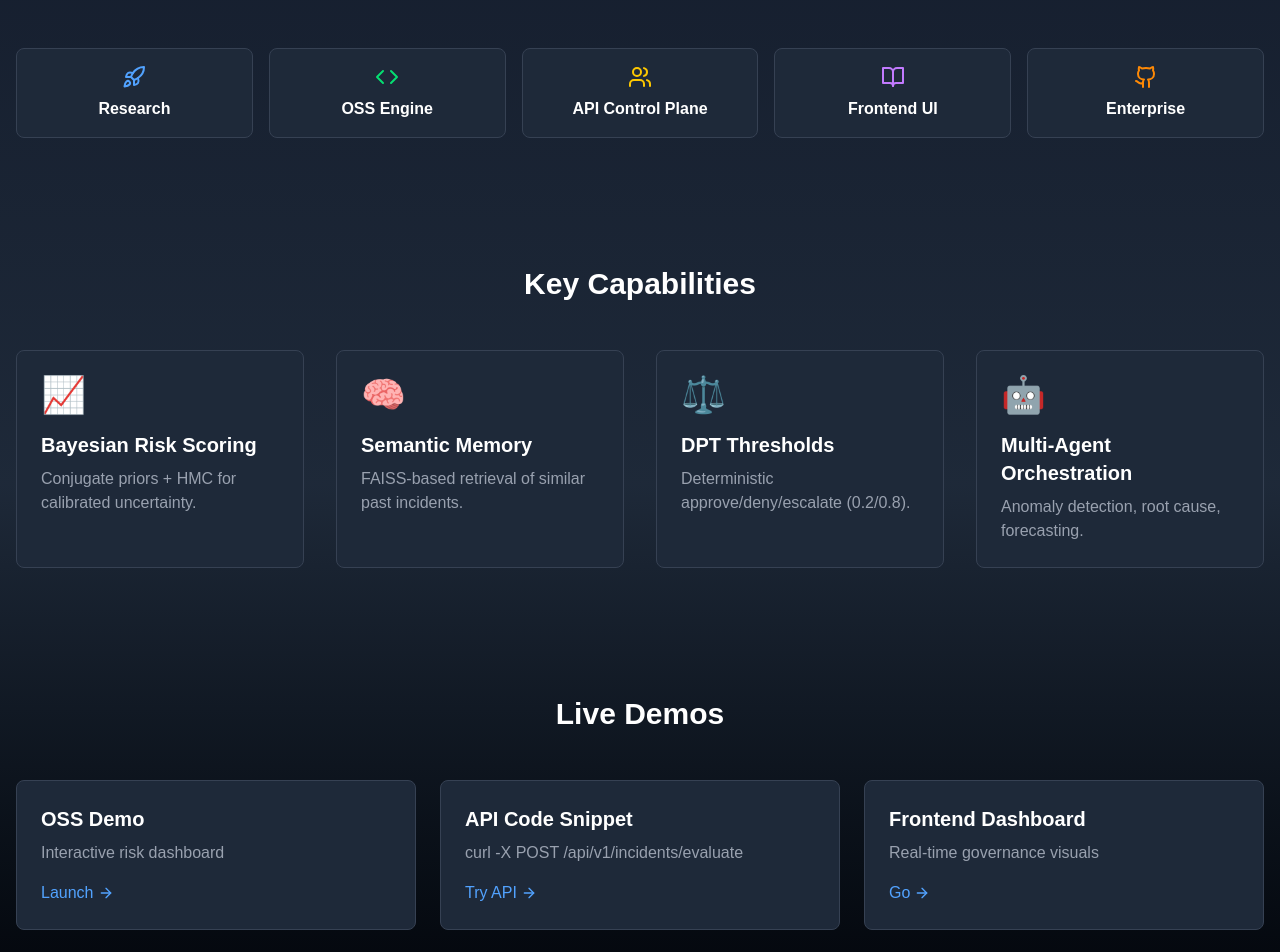
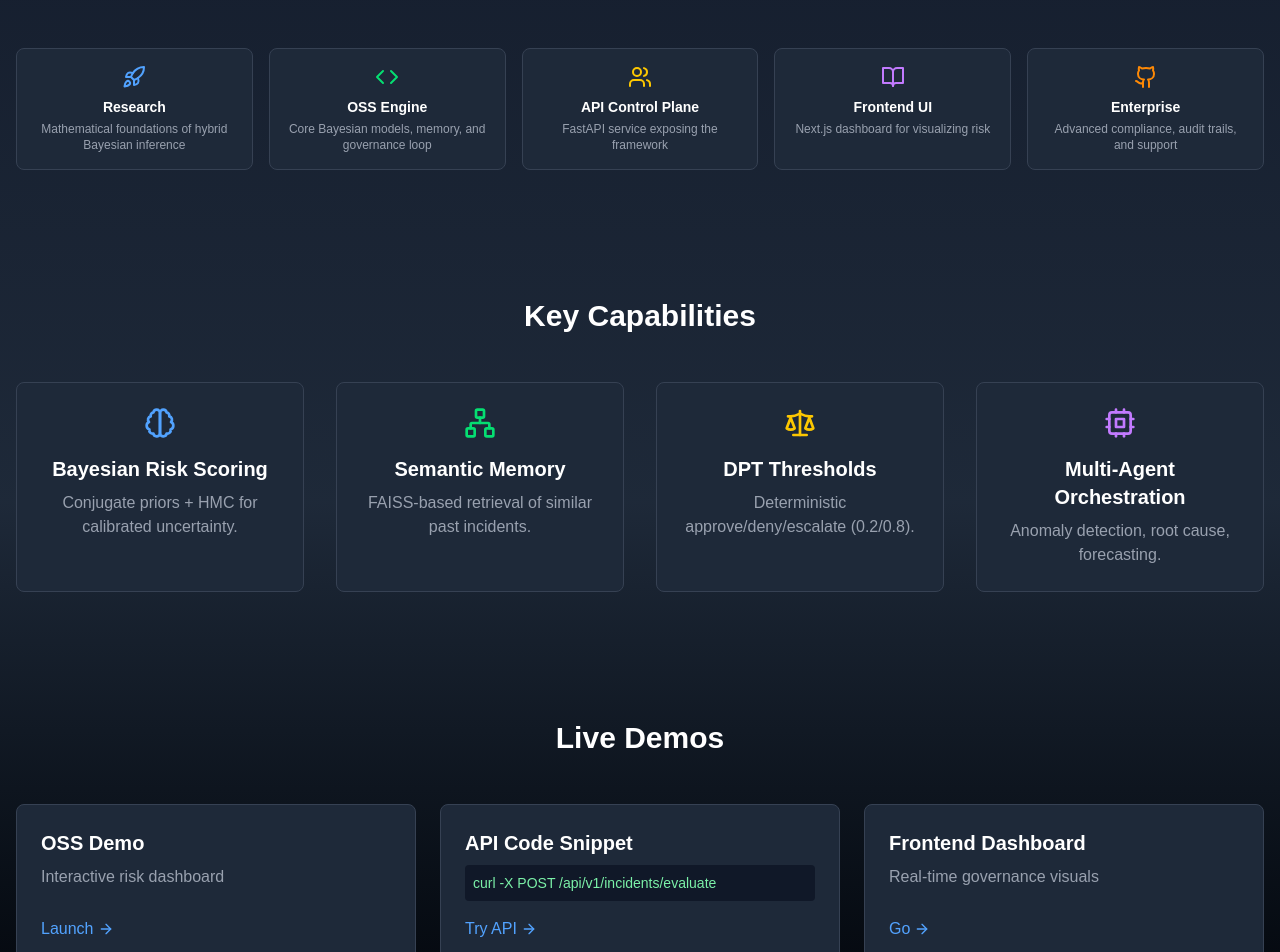
Before and after one commit to arf-foundation/arf-frontend, a Next.js app: page / in a window 1280 px wide. Shown: the part 500-1452 px from the top of the page. Built offline with nearby package versions, Linux system fonts and the light colour scheme.

Commit message:
Update page.tsx

```diff
--- a/app/page.tsx
+++ b/app/page.tsx
@@ -1,12 +1,12 @@
 import Link from 'next/link';
-import { ArrowRight, Github, Rocket, BookOpen, Users, Code } from 'lucide-react';
+import { ArrowRight, Github, Rocket, BookOpen, Users, Code, Cpu, Brain, Scale, Network } from 'lucide-react';
 
 export default function LandingPage() {
   return (
     <div className="min-h-screen bg-gradient-to-b from-gray-900 via-gray-800 to-black text-white">
       {/* Hero Section */}
       <section className="container mx-auto px-4 py-20 text-center animate-fade-in">
-        <h1 className="text-6xl font-bold bg-gradient-to-r from-blue-400 to-purple-400 bg-clip-text text-transparent mb-4">
+        <h1 className="text-6xl font-bold bg-gradient-to-r from-blue-400 to-purple-400 bg-clip-text text-transparent mb-4 glow-text">
           Agentic Reliability Framework
         </h1>
         <p className="text-xl text-gray-300 max-w-3xl mx-auto mb-8">
@@ -20,7 +20,7 @@ export default function LandingPage() {
             Try Demo <ArrowRight size={18} />
           </Link>
           <a
-            href="https://huggingface.co/spaces/A-R-F/Agentic-Reliability-Framework-v4"
+            href="https://huggingface.co/spaces/A-R-F/Agentic-Reliability-Framework-API"
             target="_blank"
             rel="noopener noreferrer"
             className="bg-purple-600 text-white px-6 py-3 rounded-lg font-semibold hover:bg-purple-700 transition"
@@ -34,26 +34,31 @@ export default function LandingPage() {
       <section className="container mx-auto px-4 py-16 animate-slide-up">
         <h2 className="text-3xl font-bold text-center mb-12">Ecosystem Overview</h2>
         <div className="grid md:grid-cols-5 gap-4 text-center">
-          <div className="bg-gray-800 p-4 rounded-lg border border-gray-700">
-            <Rocket className="mx-auto mb-2 text-blue-400" />
-            <h3 className="font-semibold">Research</h3>
-          </div>
-          <div className="bg-gray-800 p-4 rounded-lg border border-gray-700">
-            <Code className="mx-auto mb-2 text-green-400" />
-            <h3 className="font-semibold">OSS Engine</h3>
-          </div>
-          <div className="bg-gray-800 p-4 rounded-lg border border-gray-700">
-            <Users className="mx-auto mb-2 text-yellow-400" />
-            <h3 className="font-semibold">API Control Plane</h3>
-          </div>
-          <div className="bg-gray-800 p-4 rounded-lg border border-gray-700">
-            <BookOpen className="mx-auto mb-2 text-purple-400" />
-            <h3 className="font-semibold">Frontend UI</h3>
-          </div>
-          <div className="bg-gray-800 p-4 rounded-lg border border-gray-700">
-            <Github className="mx-auto mb-2 text-orange-400" />
-            <h3 className="font-semibold">Enterprise</h3>
-          </div>
+          <EcoCard
+            icon={<Rocket className="w-6 h-6 text-blue-400" />}
+            title="Research"
+            description="Mathematical foundations of hybrid Bayesian inference"
+          />
+          <EcoCard
+            icon={<Code className="w-6 h-6 text-green-400" />}
+            title="OSS Engine"
+            description="Core Bayesian models, memory, and governance loop"
+          />
+          <EcoCard
+            icon={<Users className="w-6 h-6 text-yellow-400" />}
+            title="API Control Plane"
+            description="FastAPI service exposing the framework"
+          />
+          <EcoCard
+            icon={<BookOpen className="w-6 h-6 text-purple-400" />}
+            title="Frontend UI"
+            description="Next.js dashboard for visualizing risk"
+          />
+          <EcoCard
+            icon={<Github className="w-6 h-6 text-orange-400" />}
+            title="Enterprise"
+            description="Advanced compliance, audit trails, and support"
+          />
         </div>
       </section>
 
@@ -64,22 +69,22 @@ export default function LandingPage() {
           <FeatureCard
             title="Bayesian Risk Scoring"
             description="Conjugate priors + HMC for calibrated uncertainty."
-            icon="📈"
+            icon={<Brain className="w-8 h-8 text-blue-400 float-icon" />}
           />
           <FeatureCard
             title="Semantic Memory"
             description="FAISS‑based retrieval of similar past incidents."
-            icon="🧠"
+            icon={<Network className="w-8 h-8 text-green-400 float-icon" />}
           />
           <FeatureCard
             title="DPT Thresholds"
             description="Deterministic approve/deny/escalate (0.2/0.8)."
-            icon="⚖️"
+            icon={<Scale className="w-8 h-8 text-yellow-400 float-icon" />}
           />
           <FeatureCard
             title="Multi‑Agent Orchestration"
             description="Anomaly detection, root cause, forecasting."
-            icon="🤖"
+            icon={<Cpu className="w-8 h-8 text-purple-400 float-icon" />}
           />
         </div>
       </section>
@@ -91,14 +96,20 @@ export default function LandingPage() {
           <DemoCard
             title="OSS Demo"
             description="Interactive risk dashboard"
-            link="/dashboard"
+            link="https://huggingface.co/spaces/A-R-F/Agentic-Reliability-Framework-v4"
             buttonText="Launch"
+            external
           />
           <DemoCard
             title="API Code Snippet"
-            description="curl -X POST /api/v1/incidents/evaluate"
-            link="https://huggingface.co/spaces/A-R-F/Agentic-Reliability-Framework-v4"
+            description={
+              <pre className="bg-gray-900 p-2 rounded text-sm font-mono text-green-300">
+                curl -X POST /api/v1/incidents/evaluate
+              </pre>
+            }
+            link="https://huggingface.co/spaces/A-R-F/Agentic-Reliability-Framework-API"
             buttonText="Try API"
+            external
           />
           <DemoCard
             title="Frontend Dashboard"
@@ -136,25 +147,49 @@ export default function LandingPage() {
   );
 }
 
-function FeatureCard({ title, description, icon }: { title: string; description: string; icon: string }) {
+function EcoCard({ icon, title, description }: { icon: React.ReactNode; title: string; description: string }) {
   return (
-    <div className="bg-gray-800 p-6 rounded-lg border border-gray-700 hover:border-blue-500 transition">
-      <div className="text-4xl mb-4">{icon}</div>
-      <h3 className="text-xl font-semibold mb-2">{title}</h3>
-      <p className="text-gray-400">{description}</p>
+    <div className="bg-gray-800 p-4 rounded-lg border border-gray-700 hover:border-blue-500 transition group">
+      <div className="flex justify-center mb-2 group-hover:scale-110 transition-transform">{icon}</div>
+      <h3 className="font-semibold text-sm">{title}</h3>
+      <p className="text-xs text-gray-400 mt-1">{description}</p>
     </div>
   );
 }
 
-function DemoCard({ title, description, link, buttonText }: { title: string; description: string; link: string; buttonText: string }) {
+function FeatureCard({ title, description, icon }: { title: string; description: string; icon: React.ReactNode }) {
   return (
-    <div className="bg-gray-800 p-6 rounded-lg border border-gray-700">
+    <div className="bg-gray-800 p-6 rounded-lg border border-gray-700 hover:border-blue-500 transition">
+      <div className="mb-4 flex justify-center">{icon}</div>
+      <h3 className="text-xl font-semibold mb-2 text-center">{title}</h3>
+      <p className="text-gray-400 text-center">{description}</p>
+    </div>
+  );
+}
+
+function DemoCard({ title, description, link, buttonText, external = false }: { title: string; description: React.ReactNode; link: string; buttonText: string; external?: boolean }) {
+  const content = (
+    <div className="bg-gray-800 p-6 rounded-lg border border-gray-700 h-full flex flex-col">
       <h3 className="text-xl font-semibold mb-2">{title}</h3>
-      <p className="text-gray-400 mb-4">{description}</p>
-      <Link href={link} className="text-blue-400 hover:text-blue-300 font-medium flex items-center gap-1">
+      <div className="text-gray-400 mb-4 flex-1">{description}</div>
+      <span className="text-blue-400 hover:text-blue-300 font-medium flex items-center gap-1 mt-auto">
         {buttonText} <ArrowRight size={16} />
-      </Link>
+      </span>
     </div>
+  );
+
+  if (external) {
+    return (
+      <a href={link} target="_blank" rel="noopener noreferrer" className="block h-full">
+        {content}
+      </a>
+    );
+  }
+
+  return (
+    <Link href={link} className="block h-full">
+      {content}
+    </Link>
   );
 }
 
```
